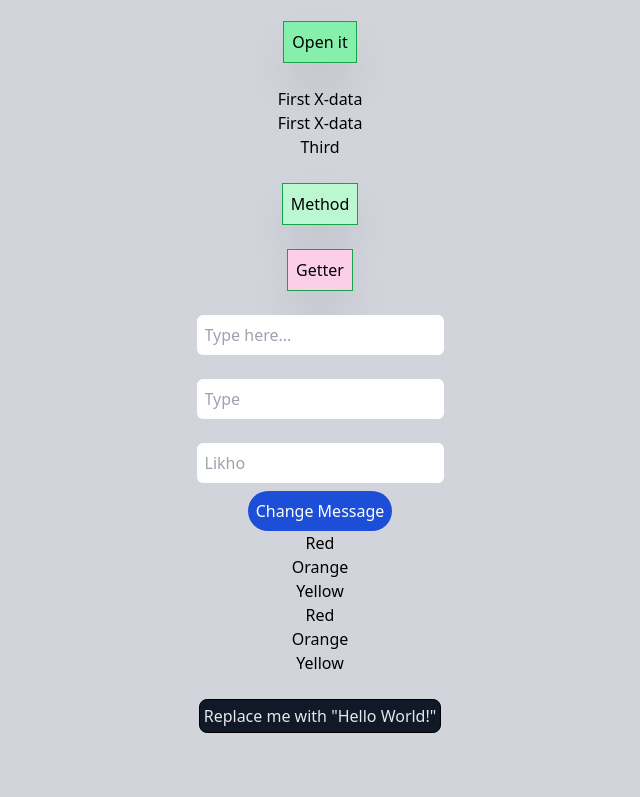
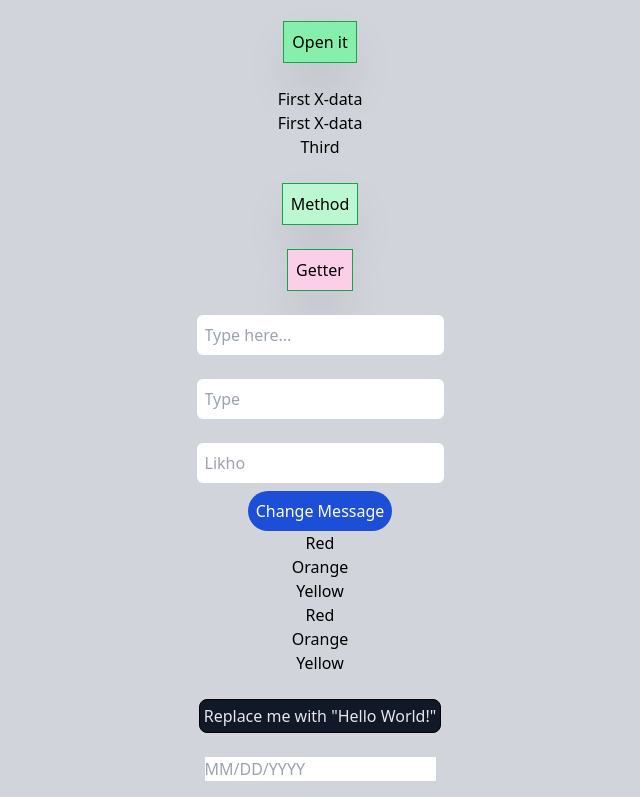
Before and after one commit to bimashazaman/Alpine-From-Scratch, a website: page index.html in a window 1280 px wide. Shown: the part 440-1237 px from the top of the page, without its empty margins (320-960 px from the left). Before the commit the page ends 1189 px from the top, so only its background shows below. Drawn offline with nearby package versions, Linux system fonts and the light colour scheme.

Commit message:
New Concepts

```diff
--- a/index.html
+++ b/index.html
@@ -6,6 +6,7 @@
     <meta name="viewport" content="width=device-width, initial-scale=1.0">
     <!-- include alpine -->
     <script defer src="https://unpkg.com/alpinejs@3.x.x/dist/cdn.min.js"></script>
+
     <!-- include tailwind css -->
     <script src="https://cdn.tailwindcss.com"></script>
 </head>
@@ -241,6 +242,11 @@
             with "Hello World!"</button>
     </center>
 
+    <br>
+    <center>
+        <input x-mask="99/99/9999" placeholder="MM/DD/YYYY">
+    </center>
+
 </body>
 
 </html>
--- a/package.json
+++ b/package.json
@@ -1,5 +1,8 @@
 {
   "devDependencies": {
     "tailwindcss": "^3.1.8"
+  },
+  "dependencies": {
+    "@alpinejs/mask": "^3.10.3"
   }
 }
```
Also changed, not shown: 1 other file.
